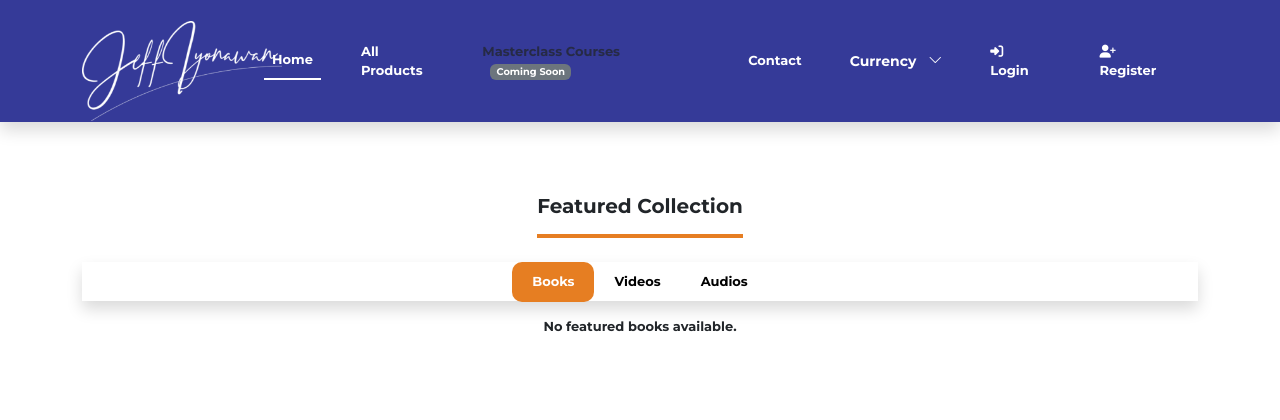
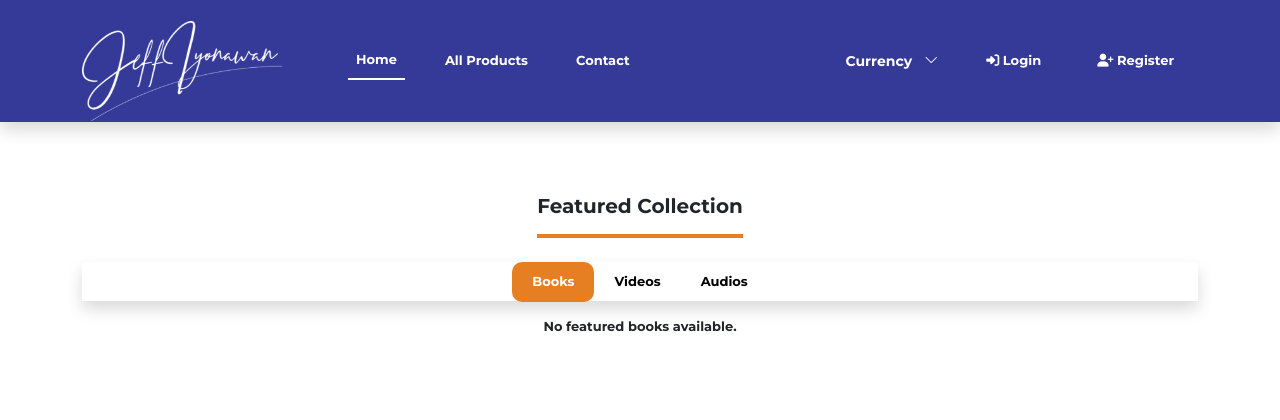
Before and after one commit to anointing1234/Degital_store, a Django app: page / in a window 1280 px wide. Shown: the top 420 px of the page. Run offline with Django 5.2, Linux system fonts and the light colour scheme; data that the repository does not hold is empty; some libraries are stand-ins or nearby versions.

Commit message:
Update nav.html

```diff
--- a/Digital_shop/templates/sections/nav.html
+++ b/Digital_shop/templates/sections/nav.html
@@ -298,11 +298,7 @@
           </li>
         {% endif %}
 
-           <li>
-          <a class="text-muted account-dropdown-item disabled" href="#" tabindex="-1" aria-disabled="true">
-            Masterclass Courses <span class="badge bg-secondary ms-2">Coming Soon</span>
-          </a>
-        </li>
+
 
         <li class="nav-item mx-3">
           <a class="nav-link text-white link-underline {% if request.path == '#contact' %}active{% endif %}" href="#contact">Contact</a>
@@ -378,12 +374,6 @@
 
 
 
-        <li>
-          <a class="text-muted account-dropdown-item disabled" href="#" tabindex="-1" aria-disabled="true">
-            Masterclass Courses <span class="badge bg-secondary ms-2">Coming Soon</span>
-          </a>
-        </li>
-
     <!-- Contact Link -->
     <a href="#contact" class="nav-link text-white">Contact</a>
 
```
